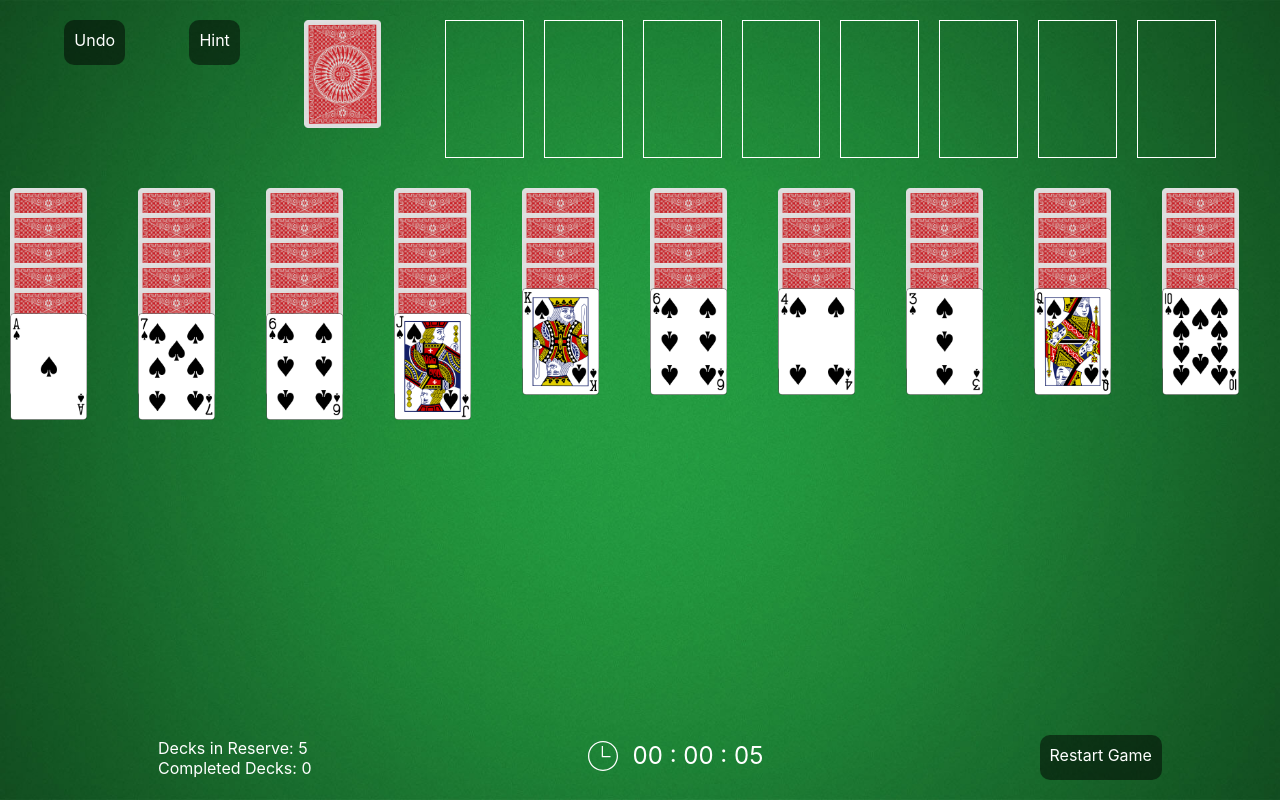
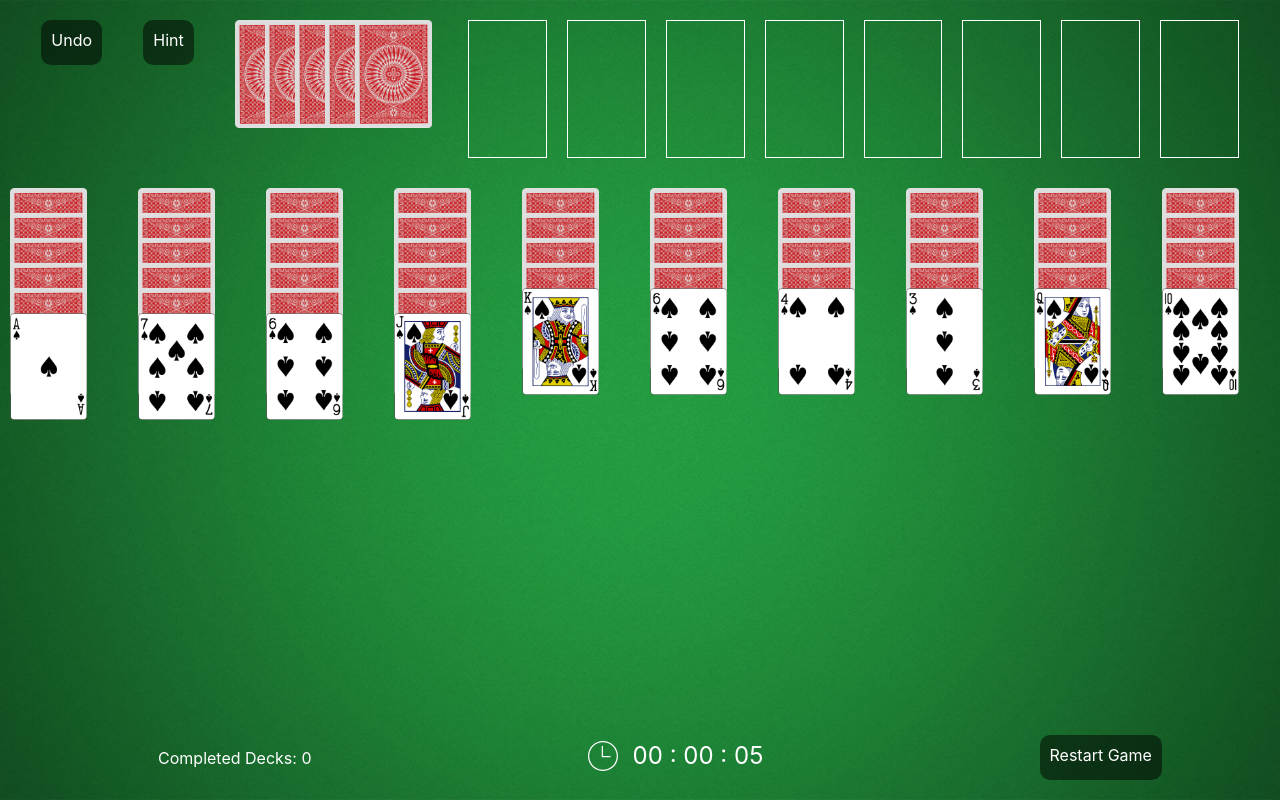
Before and after one commit to omerclskn/react-reversed-spider-solitaire, a React (Create React App) app: page / in a window 1280 px wide. Shown: the top 800 px of the page. Built offline with nearby package versions, Linux system fonts and the light colour scheme.

Commit message:
change cardholder design

```diff
--- a/src/assets/css/topNav.css
+++ b/src/assets/css/topNav.css
@@ -6,7 +6,11 @@
 }
 
 .cardholder {
-    position: relative;
+    position: absolute;
+}
+
+.cardholders{
+    width: 15%;
 }
 
 .blank-wrap {
--- a/src/components/Game.js
+++ b/src/components/Game.js
@@ -63,7 +63,6 @@ const Game = () => {
     }
 
     const clickRemCards = () => {
-        if (request < 5) {
             const {
                 request: newRequest,
                 remCards: newRemCards
@@ -73,9 +72,6 @@ const Game = () => {
             setRemCards(newRemCards)
             setCanUndo(false)
             CompleteControl()
-        } else {
-            alert("No Remaining Card Left")
-        }
     }
 
     const clickCard = (item, index) => (e) => {
@@ -119,7 +115,7 @@ const Game = () => {
         complete < 8 ?
         <div>
 
-            <TopNav clickUndo={clickUndo} clickHint={clickHint} clickRemCards={clickRemCards} complete={complete} />
+            <TopNav remCards={remCards} clickUndo={clickUndo} clickHint={clickHint} clickRemCards={clickRemCards} complete={complete} />
 
             <div
             className="cards">
--- a/src/components/InfoBox.js
+++ b/src/components/InfoBox.js
@@ -2,7 +2,7 @@ import React from 'react'
 import '../assets/css/infobox.css'
 import Timer from './Timer'
 
-const InfoBox = ({request, complete}) => {
+const InfoBox = ({complete}) => {
 
     const clickEvent = () => {
         window.location.reload()
@@ -11,7 +11,6 @@ const InfoBox = ({request, complete}) => {
     return (
         <div className="infobox">
             <div>
-                <div> Decks in Reserve: { 5 - request } </div>
                 <div> Completed Decks: { complete } </div>
             </div>
 
--- a/src/components/TopNav.js
+++ b/src/components/TopNav.js
@@ -4,7 +4,23 @@ import {
 } from './Gameplay'
 import '../assets/css/topNav.css'
 
-const TopNav = ({clickUndo, clickHint, clickRemCards, complete}) => {
+const cardholders = (clickRemCards, remCardCount) => {
+    let marginValue = 0
+    let cardHolderPush = []
+    for (let index = 0; index < remCardCount; index++) {
+        cardHolderPush.push(
+            <div
+            style={{marginLeft: marginValue*30}}
+            className = "card cardholder"
+            onClick = { clickRemCards } >
+        </div>
+        )
+        marginValue += 1
+    }
+    return cardHolderPush
+}
+
+const TopNav = ({remCards ,clickUndo, clickHint, clickRemCards, complete}) => {
     return (
     <div className="top-nav">
 
@@ -16,8 +32,8 @@ const TopNav = ({clickUndo, clickHint, clickRemCards, complete}) => {
             onClick = { clickHint } > Hint
         </div>
 
-        <div className = "card cardholder"
-            onClick = { clickRemCards } >
+        <div className="cardholders">
+        {cardholders(clickRemCards, remCards.length/10)}
         </div>
 
         <div className = "blank-wrap" >
```
